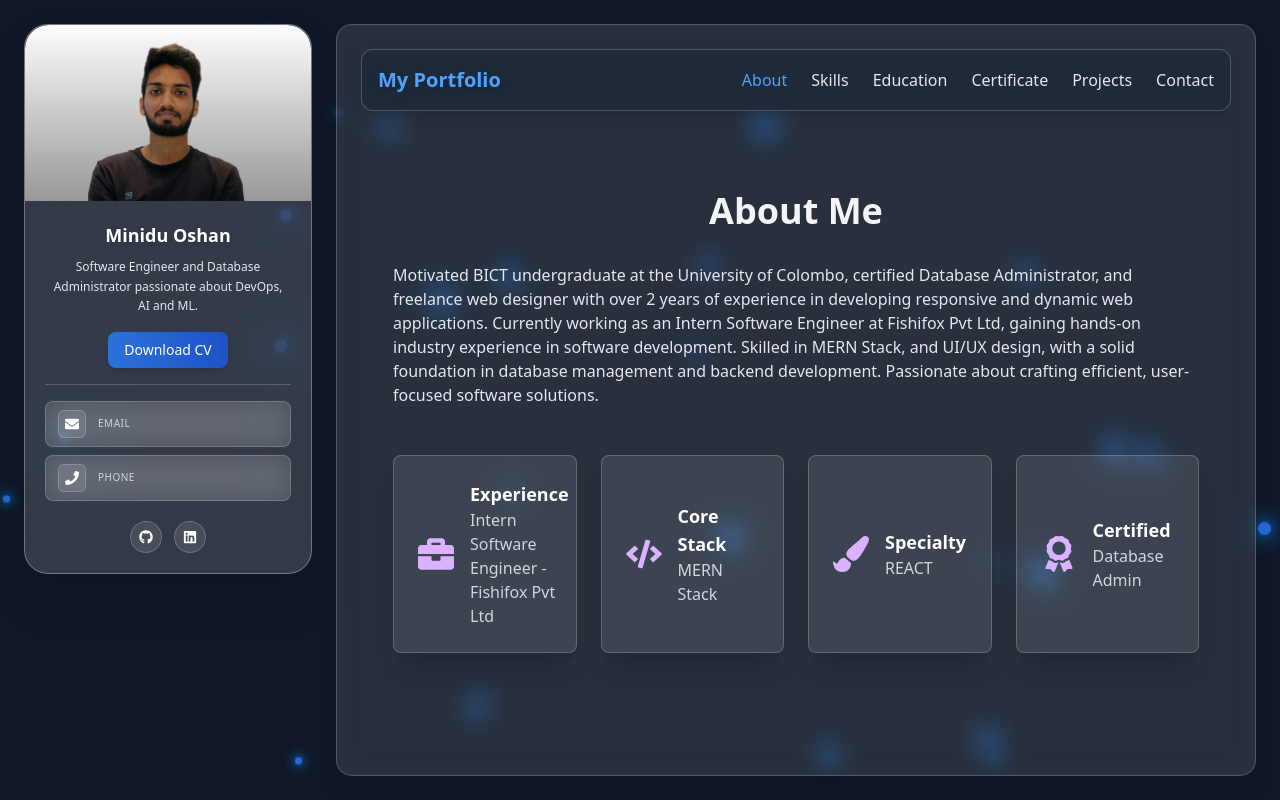
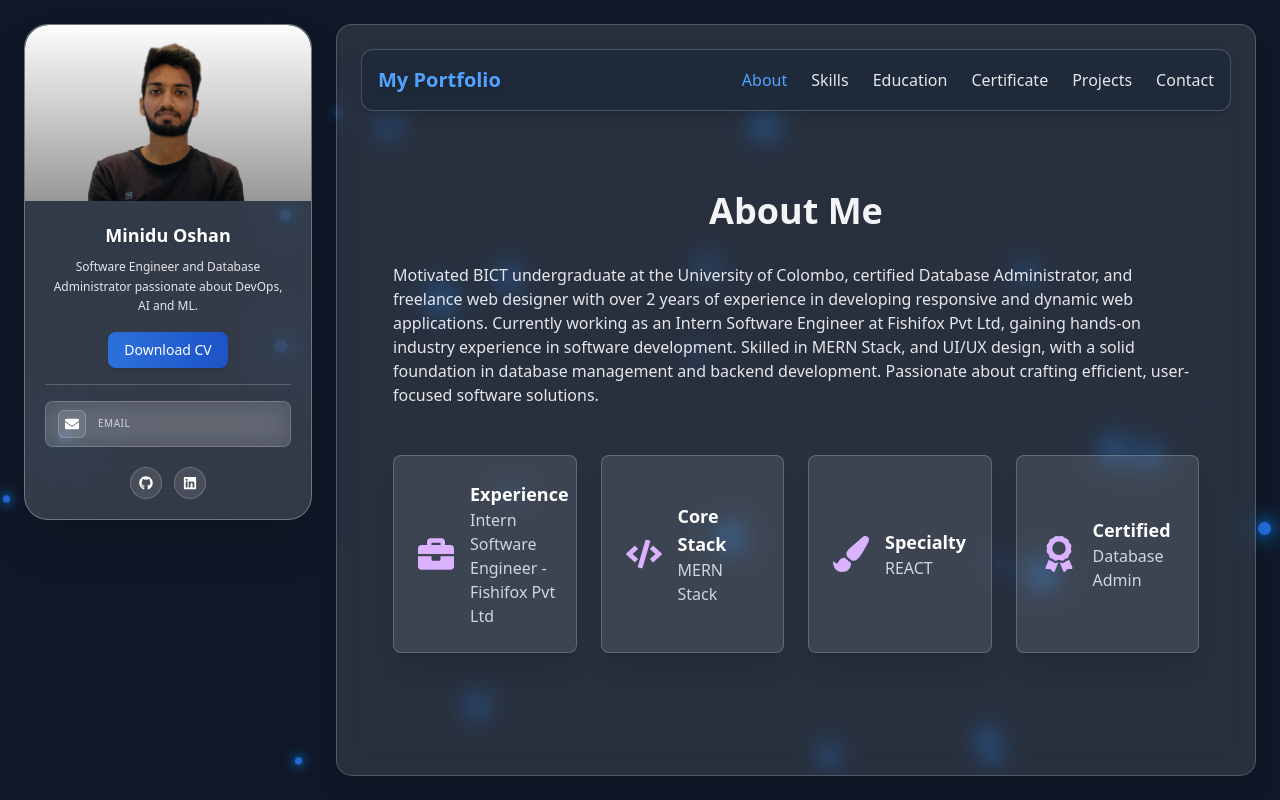
Before and after one commit to MiniduOshan/My-Portfolio, a React (Vite) app: page / in a window 1280 px wide. Built offline with nearby package versions, Linux system fonts and the light colour scheme.

Commit message:
update cv

```diff
--- a/src/Profile.jsx
+++ b/src/Profile.jsx
@@ -1,7 +1,6 @@
 import React from "react";
 import {
   FaEnvelope,
-  FaPhone,
   FaMapMarkerAlt,
   FaLinkedin,
   FaGithub,
@@ -10,8 +9,6 @@ import dp from "./assets/dp.jpg";
 import cvFile from "./assets/Minidu_Oshan_FullStack_Developer_CV_2025.pdf";
 
 const EMAIL = "miniduoshan23@gmail.com";
-const PHONE_RAW = "0765736796";
-const PHONE_INTL = "+94765736796";
 const LOCATION_LABEL = "Sri Lanka";
 const LINKEDIN_URL = "https://www.linkedin.com/in/miniduoshan";
 const GITHUB_URL = "https://github.com/MiniduOshan";
@@ -90,13 +87,6 @@ function Profile() {
             href={`mailto:${EMAIL}`}
             hideValue={true}
           />
-          <GlassItem
-            icon={<FaPhone className="text-white text-sm" />}
-            label="Phone"
-            value={PHONE_RAW}
-            href={`tel:${PHONE_INTL}`}
-            hideValue={true}
-          />
 
         </div>
 
```
Also changed, not shown: 1 other file (tests, documents, lock files or other folders).
